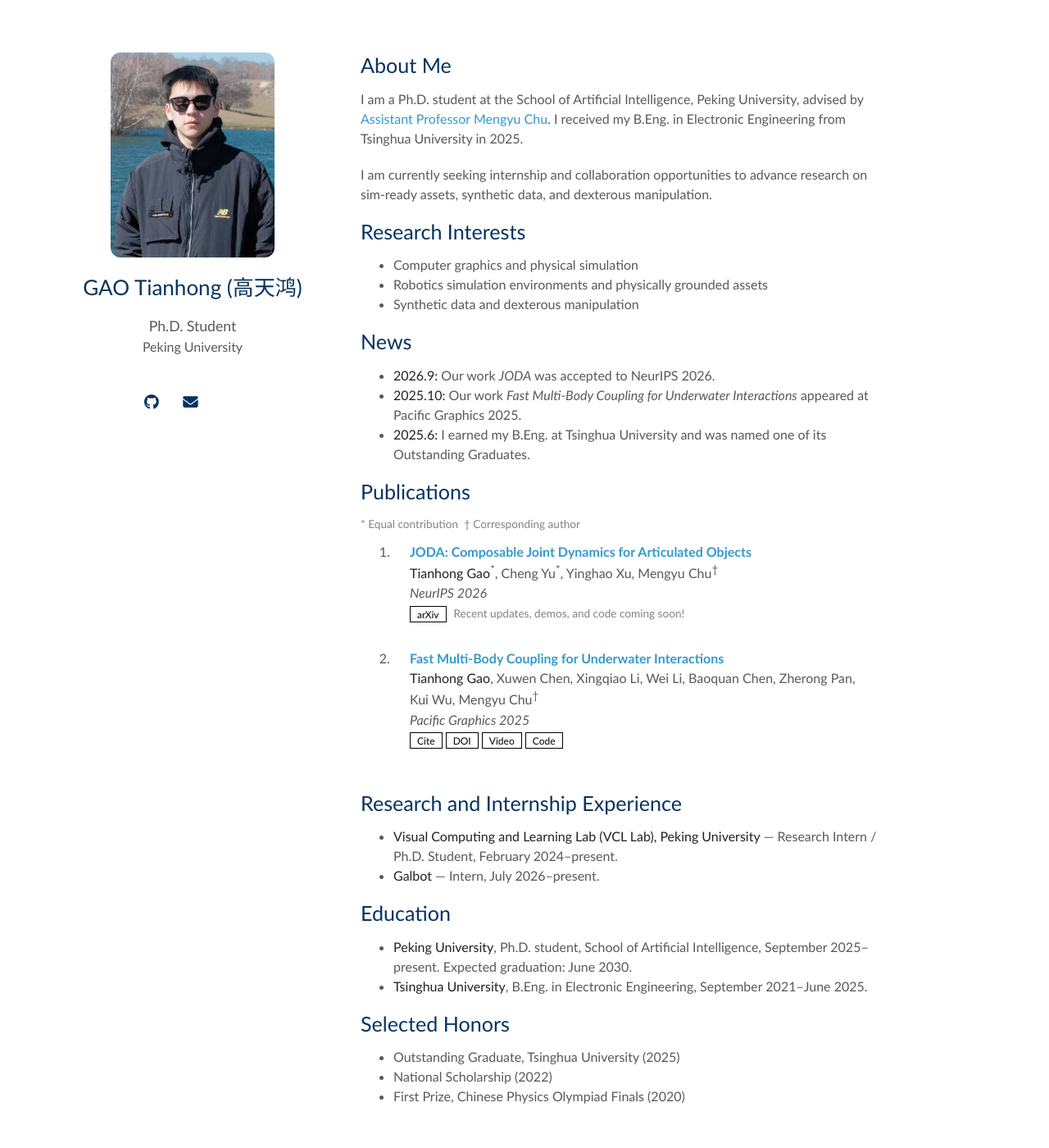
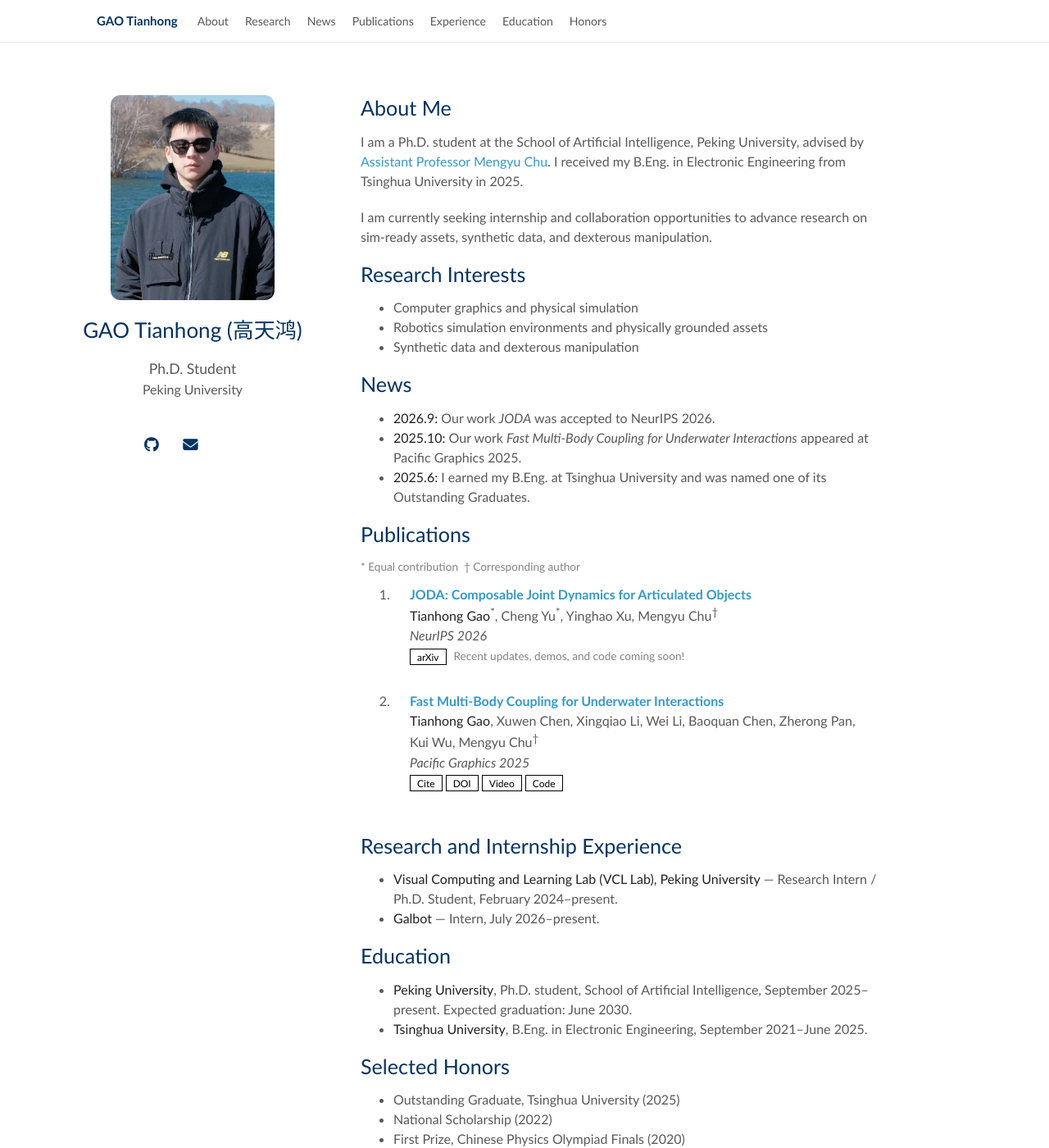
Before and after one commit to guesss2022/guesss2022.github.io, a Jekyll site: the page built from index.md, in a window 1280 px wide and 1400 px high. Shown: the whole window at 82% size. Built offline with Jekyll 4.4.1, drawn with Linux system fonts in a browser that asks for light colours; a style sheet for code colours, icons or effects is not loaded; our own code applies the rules of GitHub Pages for plain Markdown files.

Commit message:
Add fixed homepage section navigation

```diff
--- a/_layouts/homepage.html
+++ b/_layouts/homepage.html
@@ -32,6 +32,7 @@
   {% else %}
   <link rel="stylesheet" href="./assets/css/style-no-dark-mode.css">
   {% endif %}
+  <link rel="stylesheet" href="{{ '/assets/css/navigation.css' | relative_url }}">
   {% if site.round_avatar %}
   <style>
     .image.avatar img {
@@ -48,6 +49,20 @@
 </head>
 
 <body>
+  <nav class="site-nav" aria-label="Site navigation">
+    <div class="site-nav-inner">
+      <a class="site-nav-brand" href="/">GAO Tianhong</a>
+      <div class="site-nav-links">
+        <a href="/#about-me">About</a>
+        <a href="/#research-interests">Research</a>
+        <a href="/#news">News</a>
+        <a href="/#publications">Publications</a>
+        <a href="/#research-and-internship-experience">Experience</a>
+        <a href="/#education">Education</a>
+        <a href="/#selected-honors">Honors</a>
+      </div>
+    </div>
+  </nav>
   <div class="wrapper">
     <header>
 
--- /dev/null
+++ b/assets/css/navigation.css
@@ -0,0 +1,114 @@
+:root {
+  --site-nav-height: 52px;
+}
+
+html {
+  scroll-padding-top: calc(var(--site-nav-height) + 18px);
+}
+
+body {
+  padding-top: var(--site-nav-height);
+}
+
+.site-nav {
+  box-sizing: border-box;
+  position: fixed;
+  inset: 0 0 auto;
+  z-index: 1000;
+  height: var(--site-nav-height);
+  border-bottom: 1px solid #e4e9ed;
+  background: rgba(255, 255, 255, 0.97);
+  -webkit-backdrop-filter: blur(10px);
+  backdrop-filter: blur(10px);
+}
+
+.site-nav-inner {
+  box-sizing: border-box;
+  display: flex;
+  align-items: center;
+  gap: 24px;
+  width: min(100%, 1080px);
+  height: 100%;
+  margin: 0 auto;
+  padding: 0 18px;
+}
+
+.site-nav-brand {
+  flex: none;
+  color: #043361;
+  font-size: 0.94rem;
+  font-weight: 600;
+  white-space: nowrap;
+}
+
+.site-nav-links {
+  display: flex;
+  align-items: center;
+  gap: 20px;
+  min-width: 0;
+  height: 100%;
+  overflow-x: auto;
+  scrollbar-width: none;
+  white-space: nowrap;
+}
+
+.site-nav-links::-webkit-scrollbar {
+  display: none;
+}
+
+.site-nav-links a {
+  flex: none;
+  color: #595959;
+  font-size: 0.88rem;
+}
+
+.site-nav-brand:hover,
+.site-nav-links a:hover {
+  color: #267cb9;
+}
+
+.site-nav a:focus-visible {
+  outline: 2px solid #267cb9;
+  outline-offset: 3px;
+}
+
+@media (max-width: 600px) {
+  .site-nav-inner {
+    gap: 16px;
+    padding: 0 15px;
+  }
+
+  .site-nav-links {
+    gap: 16px;
+  }
+}
+
+@media (prefers-color-scheme: dark) {
+  .site-nav {
+    border-bottom-color: #414452;
+    background: rgba(32, 33, 43, 0.97);
+  }
+
+  .site-nav-brand {
+    color: #eeeff0;
+  }
+
+  .site-nav-links a {
+    color: #dadbdf;
+  }
+
+  .site-nav-brand:hover,
+  .site-nav-links a:hover {
+    color: #3eb7f0;
+  }
+}
+
+@media print {
+  body {
+    padding-top: 0;
+  }
+
+  .site-nav {
+    display: none;
+  }
+}
```
Also changed, not shown: other parts of _layouts/homepage.html (+22 -0 lines).
